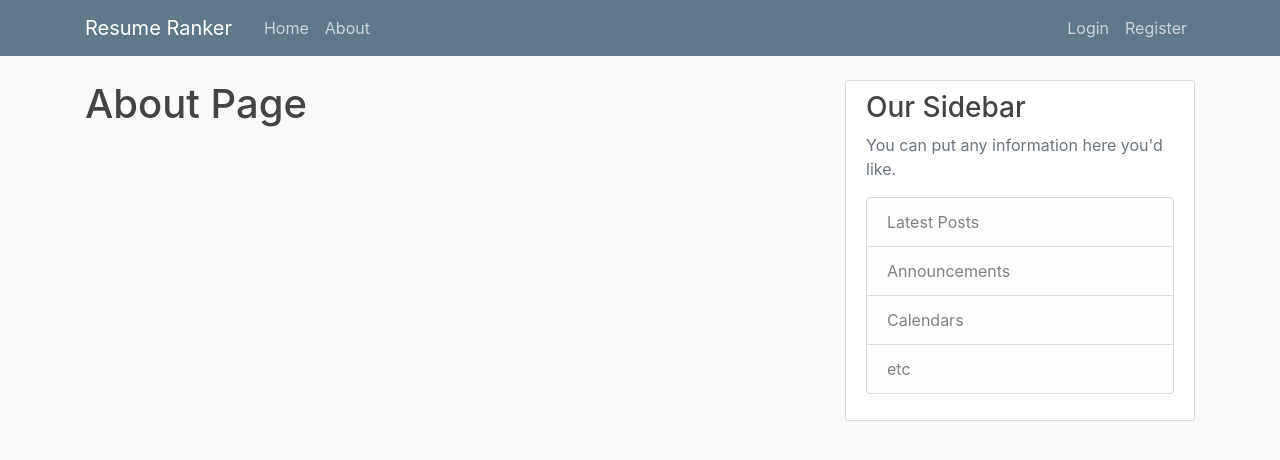
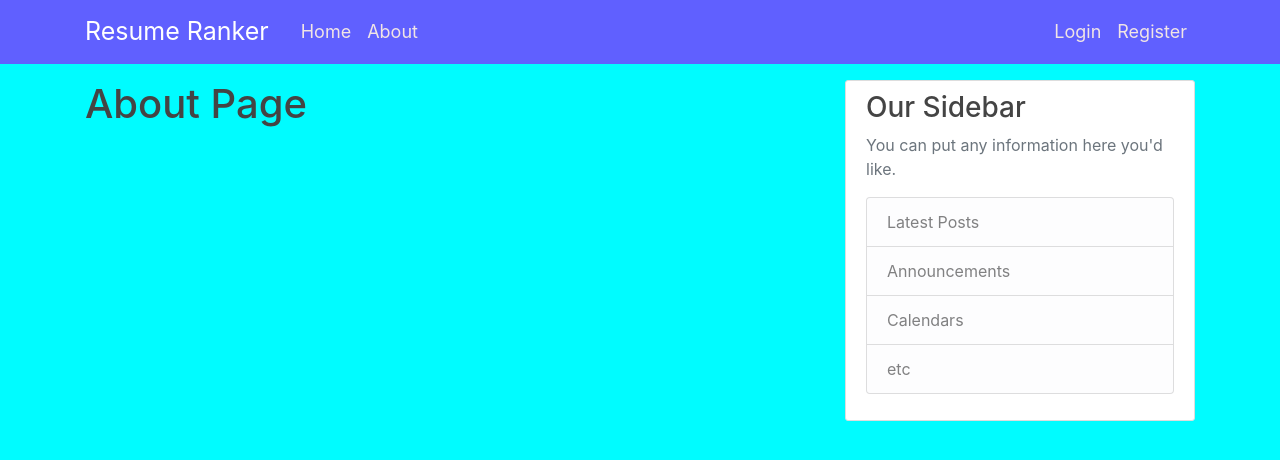
Before and after one commit to codescientist703/Resume_ranker, a Flask app: page / in a window 1280 px wide. Shown: the top 460 px of the page. Run offline with Flask 2, Linux system fonts and the light colour scheme; some libraries are stand-ins or nearby versions.

Commit message:
Changed the css of the site

```diff
--- a/app/flasksite/static/main2.css
+++ b/app/flasksite/static/main.css
@@ -1,6 +1,5 @@
 body {
-  background: #fafafa;
-  color: #333333;
+  background-color: #00FCFF;
   margin-top: 5rem;
 }
 
@@ -9,11 +8,15 @@ h1, h2, h3, h4, h5, h6 {
 }
 
 .bg-steel {
-  background-color: #5f788a;
+  background-color: #6060FF;
 }
+.site-header .navbar-brand {
+  font-size: 25px;
+}
+.site-header .navbar-nav .nav-link {
+  color: #F1E5E5;
+  font-size: 18px;
 
-.site-header .navbar-nav .nav-link {
-  color: #cbd5db;
 }
 
 .site-header .navbar-nav .nav-link:hover {
--- a/app/flasksite/templates/layout.html
+++ b/app/flasksite/templates/layout.html
@@ -7,7 +7,7 @@
 
     <!-- Bootstrap CSS -->
     <link rel="stylesheet" href="https://stackpath.bootstrapcdn.com/bootstrap/4.3.1/css/bootstrap.min.css" integrity="sha384-ggOyR0iXCbMQv3Xipma34MD+dH/1fQ784/j6cY/iJTQUOhcWr7x9JvoRxT2MZw1T" crossorigin="anonymous">
-     <link rel="stylesheet" type="text/css" href="{{ url_for('static', filename='main2.css') }}">
+     <link rel="stylesheet" type="text/css" href="{{ url_for('static', filename='main.css') }}">
 	{% if title %}
 	    <title>Resume Ranker - {{ title }}</title>
 	{% else %}
```
